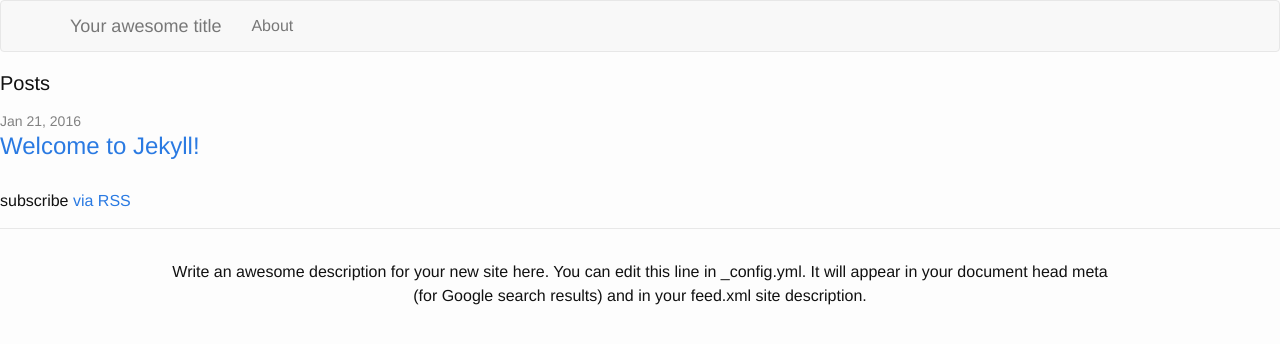
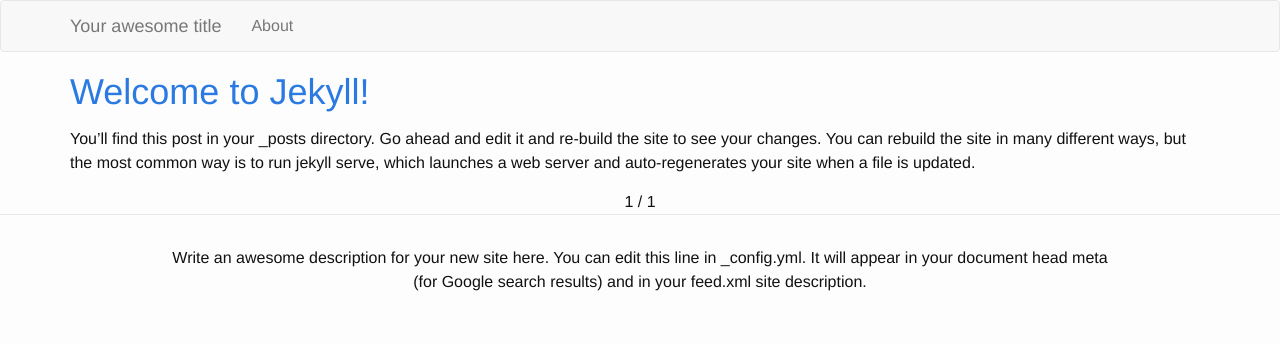
Before and after one commit to michelav/fa7-frameworks, a Jekyll site: the page built from index.html, in a window 1280 px wide. Shown: the top 344 px of the page. Built offline with Jekyll 4.4.1, drawn with Linux system fonts in a browser that asks for light colours; the list of posts is cut into pages by our own code.

Commit message:
Add Bootstrap layout to index.html. Update conifg.yaml to include pagination settings.

```diff
--- a/_config.yml
+++ b/_config.yml
@@ -19,3 +19,7 @@
 
 # Build settings
 markdown: kramdown
+
+# pagination
+paginate: 5
+paginate_path: "page:num"
--- a/index.html
+++ b/index.html
@@ -1,23 +1,20 @@
 ---
 layout: default
 ---
+<div class="container">
+  {% for post in paginator.posts %}
+    <h1><a href="{{ post.url | prepend: site.baseurl }}">{{ post.title }}</a></h1>
+    <p>{{ post.excerpt | strip_html }}</p>
+    </div>
+  {% endfor %}
 
-<div class="home">
-
-  <h1 class="page-heading">Posts</h1>
-
-  <ul class="post-list">
-    {% for post in site.posts %}
-      <li>
-        <span class="post-meta">{{ post.date | date: "%b %-d, %Y" }}</span>
-
-        <h2>
-          <a class="post-link" href="{{ post.url | prepend: site.baseurl }}">{{ post.title }}</a>
-        </h2>
-      </li>
-    {% endfor %}
-  </ul>
-
-  <p class="rss-subscribe">subscribe <a href="{{ "/feed.xml" | prepend: site.baseurl }}">via RSS</a></p>
-
+  <div class="text-center">
+    {% if paginator.previous_page %}
+      <a class="btn btn-default" href="{{ site.baseurl }}{{ paginator.previous_page_path }}">Previous</a>
+      {% endif %}
+      <span>{{ paginator.page }} / {{ paginator.total_pages }}</span>
+    {% if paginator.next_page %}
+      <a class="btn btn-default" href="{{ site.baseurl }}{{ paginator.next_page_path }}">Next</a>
+    {% endif %}
+  </div>
 </div>
```
